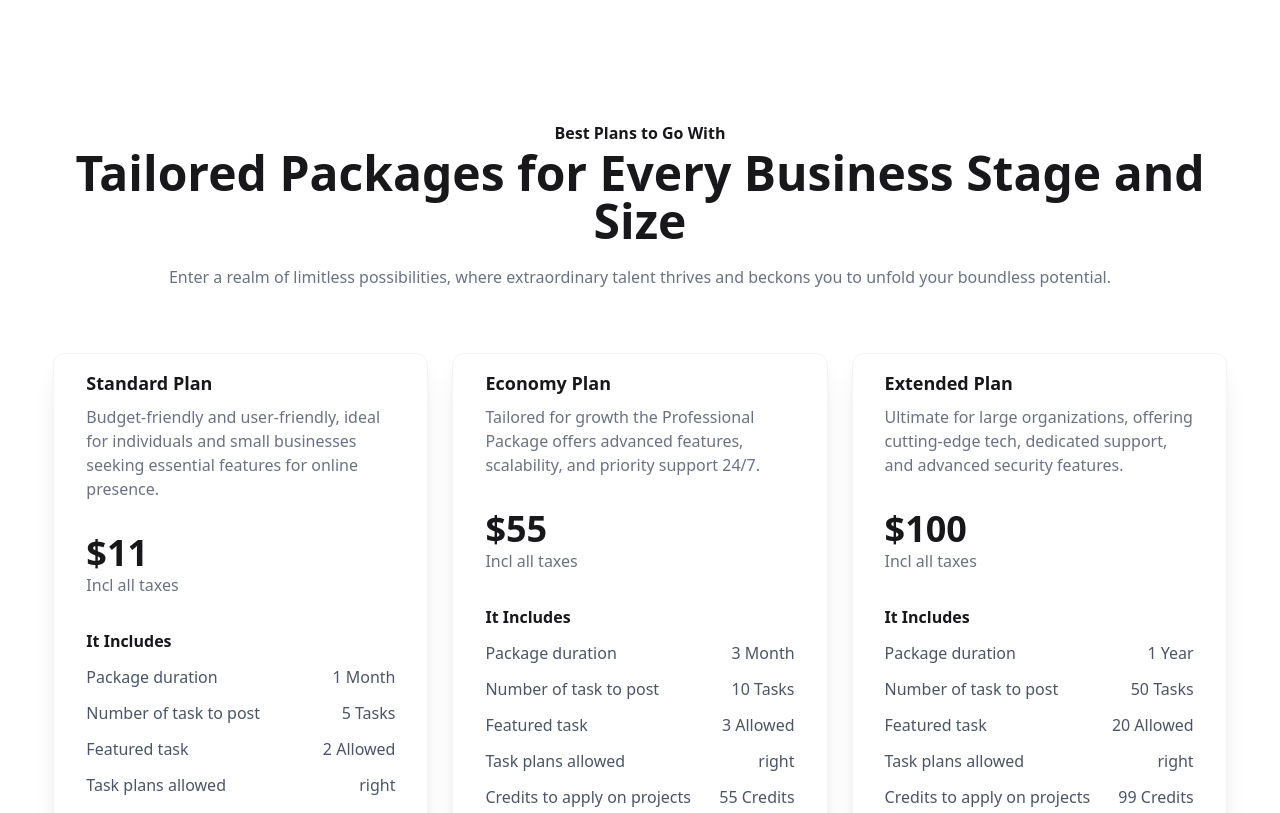
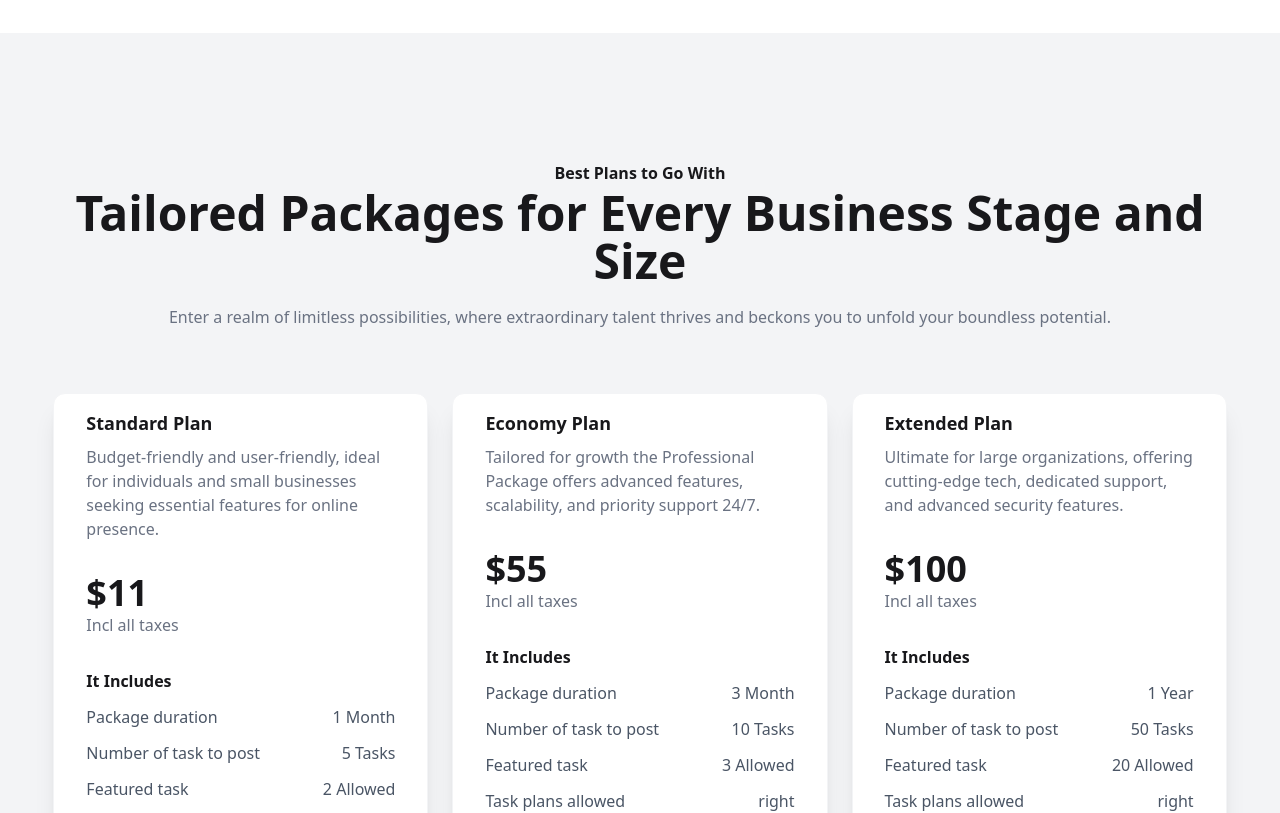
Before and after one commit to ratulislam46/task-nest, a React (Vite) app: page / in a window 1280 px wide. Shown: the part 720-1533 px from the top of the page. Built offline with nearby package versions, Linux system fonts and the light colour scheme; no server answers.

Commit message:
package sections style

```diff
--- a/src/Components/Navbar/Navbar.jsx
+++ b/src/Components/Navbar/Navbar.jsx
@@ -55,6 +55,8 @@ const handleLogOut = () =>{
                 </ul>
             </div>
 
+
+
             <div className="navbar-end">
                 <div>
                     {
--- a/src/ExSection/Package.jsx
+++ b/src/ExSection/Package.jsx
@@ -18,7 +18,8 @@ const Package = () => {
     }, [])
 
     return (
-        <div className='my-36'>
+        <div className='bg-gray-100 py-2'>
+            <div className='w-11/12 mx-auto my-30'>
                 <div className='text-center space-y-5'>
                     <h3 className='font-bold'>Best Plans to Go With</h3>
                     <h1 className='text-4xl lg:text-5xl font-semibold -mt-4'>Tailored Packages for Every Business Stage and Size</h1>
@@ -30,6 +31,7 @@ const Package = () => {
                     }
                 </div>
             </div>
+        </div>
     );
 };
 
--- a/src/ExSection/PlanBox.jsx
+++ b/src/ExSection/PlanBox.jsx
@@ -6,7 +6,7 @@ const PlanBox = ({ singlePlan }) => {
     const { credits, credits1, description, duration, duration1, featured, featured1, featured_task, featured_task1, money, plan, task_number, task_number1, title } = singlePlan;
 
     return (
-        <div className='px-10 lg:px-8 py-4 border border-gray-100 hover:border-amber-300 rounded-xl shadow-xl mt-16 hover:border'>
+        <div className='px-10 lg:px-8 py-4 bg-white border border-gray-100 hover:border-amber-300 rounded-xl shadow-xl mt-16 hover:border'>
             <div className='space-y-2'>
                 <h3 className='card-title'>{title}</h3>
                 <p className='text-gray-500'>{description}</p>
--- a/src/Home/Home.jsx
+++ b/src/Home/Home.jsx
@@ -20,7 +20,7 @@ const Home = () => {
             <section className='w-11/12 mx-auto'>
                 <AllTask></AllTask>
             </section>
-            <section className='w-11/12 mx-auto'>
+            <section >
                 <Package></Package>
             </section>
             <section className='w-11/12 mx-auto'>
```
Lines whose indentation alone changed are shown as unchanged.
